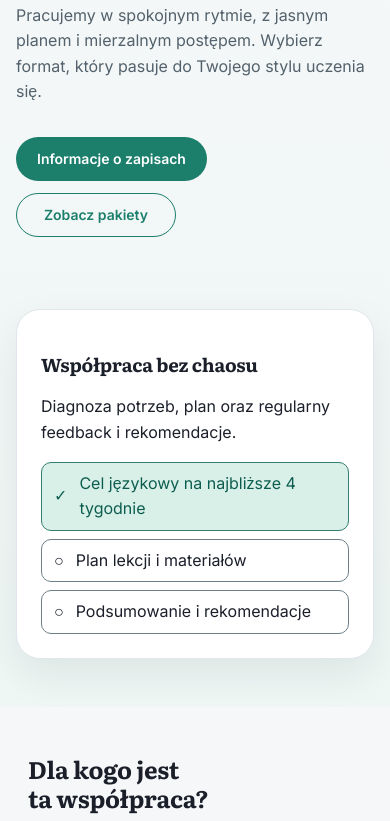
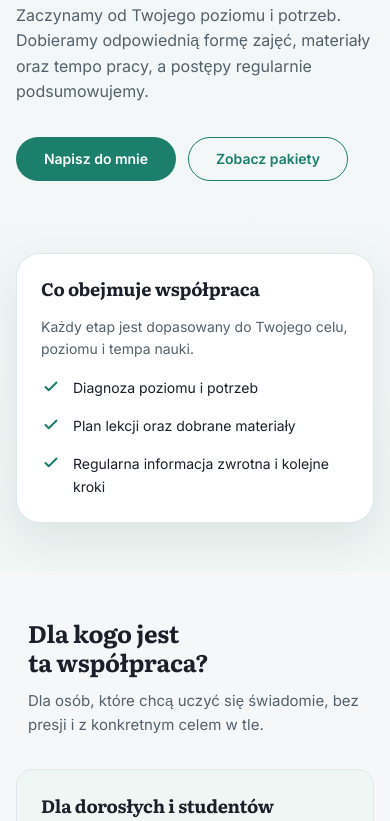
Before and after one commit to KPKrol85/education-pr01-laurenenglish, a website with bundled scripts: page uslugi.html in a window 390 px wide. Shown: the part 297-1118 px from the top of the page. Built offline with nearby package versions, Linux system fonts and the light colour scheme.

Commit message:
Refine services page hero
* replace generic hero messaging with approved service-focused copy
* update primary and secondary CTA destinations
* replace the misleading pseudo-interactive card with a semantic cooperation summary
* add decorative inline SVG checks with accessible non-interactive markup
* preserve responsive behavior across light and dark themes
* update focused interaction coverage and keep unrelated sections unchanged

```diff
--- a/css/sections/hero.css
+++ b/css/sections/hero.css
@@ -112,6 +112,51 @@
   justify-self: start;
 }
 
+.hero--services .hero__services-summary {
+  display: grid;
+  width: 100%;
+  max-width: 520px;
+  gap: var(--space-md);
+}
+
+.hero--services .hero__services-title,
+.hero--services .hero__services-description,
+.hero--services .hero__services-list {
+  margin: 0;
+}
+
+.hero--services .hero__services-title {
+  font-size: var(--text-lg);
+}
+
+.hero--services .hero__services-description {
+  color: var(--color-text-muted);
+  font-size: var(--text-sm);
+}
+
+.hero--services .hero__services-list {
+  display: grid;
+  gap: var(--space-md);
+  padding: 0;
+  list-style: none;
+  font-size: var(--text-sm);
+}
+
+.hero--services .hero__services-item {
+  display: grid;
+  grid-template-columns: 20px minmax(0, 1fr);
+  align-items: start;
+  gap: var(--space-sm);
+  min-width: 0;
+}
+
+.hero--services .hero__services-icon {
+  display: block;
+  width: 20px;
+  height: 20px;
+  color: var(--color-primary);
+}
+
 @media (min-width: 780px) {
   .hero__grid {
     grid-template-columns: repeat(2, minmax(0, 1fr));
@@ -123,8 +168,4 @@
   .hero__title {
     font-size: clamp(var(--text-3xl), calc(var(--text-2xl) + 2vw), calc(var(--text-3xl) + var(--space-xs)));
   }
-
-  .hero__subtitle {
-    font-size: var(--text-lg);
-  }
 }
--- a/uslugi.html
+++ b/uslugi.html
@@ -131,45 +131,96 @@
     <!-- shared-shell:header:end -->
 
     <main id="main">
-      <section class="section hero">
+      <section class="section hero hero--services">
         <div class="container hero__grid">
           <div class="hero__content" data-reveal>
-            <p class="hero__eyebrow">Usługi dopasowane do Twojego celu</p>
-            <h1 class="hero__title">Indywidualne wsparcie w nauce angielskiego.</h1>
+            <p class="hero__eyebrow">INDYWIDUALNE LEKCJE ANGIELSKIEGO</p>
+            <h1 class="hero__title">
+              Angielski dopasowany do Twojego celu i tempa.
+            </h1>
             <p class="hero__subtitle">
-              Pracujemy w spokojnym rytmie, z jasnym planem i mierzalnym postępem. Wybierz format,
-              który pasuje do Twojego stylu uczenia się.
+              Zaczynamy od Twojego poziomu i potrzeb. Dobieramy odpowiednią
+              formę zajęć, materiały oraz tempo pracy, a postępy regularnie
+              podsumowujemy.
             </p>
             <div class="hero__actions">
-              <a class="button button--primary" href="index.html#contact">Informacje o zapisach</a>
-              <a class="button button--secondary" href="pakiety.html#pakiety">Zobacz pakiety</a>
+              <a class="button button--primary" href="/kontakt.html#formularz"
+                >Napisz do mnie</a
+              >
+              <a class="button button--secondary" href="/pakiety.html"
+                >Zobacz pakiety</a
+              >
             </div>
           </div>
           <div class="hero__visual" data-reveal>
-            <div class="hero__card">
-              <h3 class="hero__card-title">Współpraca bez chaosu</h3>
-              <p class="hero__card-text">Diagnoza potrzeb, plan oraz regularny feedback i rekomendacje.</p>
-              <ul class="progress" role="list">
-                <li class="progress__item">
-                  <span class="progress__status is-complete">
-                    <span class="progress__icon" aria-hidden="true">✓</span>
-                    <span class="progress__label">Cel językowy na najbliższe 4 tygodnie</span>
-                  </span>
+            <aside
+              class="hero__card hero__services-summary"
+              aria-labelledby="services-summary-title"
+            >
+              <h2 class="hero__services-title" id="services-summary-title">
+                Co obejmuje współpraca
+              </h2>
+              <p class="hero__services-description">
+                Każdy etap jest dopasowany do Twojego celu, poziomu i tempa
+                nauki.
+              </p>
+              <ul class="hero__services-list">
+                <li class="hero__services-item">
+                  <svg
+                    class="hero__services-icon"
+                    viewBox="0 0 20 20"
+                    aria-hidden="true"
+                    focusable="false"
+                  >
+                    <path
+                      d="m4.5 10 3.25 3.25 7.75-7.75"
+                      fill="none"
+                      stroke="currentColor"
+                      stroke-width="2"
+                      stroke-linecap="round"
+                      stroke-linejoin="round"
+                    />
+                  </svg>
+                  <span>Diagnoza poziomu i potrzeb</span>
                 </li>
-                <li class="progress__item">
-                  <span class="progress__status">
-                    <span class="progress__icon" aria-hidden="true">○</span>
-                    <span class="progress__label">Plan lekcji i materiałów</span>
-                  </span>
+                <li class="hero__services-item">
+                  <svg
+                    class="hero__services-icon"
+                    viewBox="0 0 20 20"
+                    aria-hidden="true"
+                    focusable="false"
+                  >
+                    <path
+                      d="m4.5 10 3.25 3.25 7.75-7.75"
+                      fill="none"
+                      stroke="currentColor"
+                      stroke-width="2"
+                      stroke-linecap="round"
+                      stroke-linejoin="round"
+                    />
+                  </svg>
+                  <span>Plan lekcji oraz dobrane materiały</span>
                 </li>
-                <li class="progress__item">
-                  <span class="progress__status">
-                    <span class="progress__icon" aria-hidden="true">○</span>
-                    <span class="progress__label">Podsumowanie i rekomendacje</span>
-                  </span>
+                <li class="hero__services-item">
+                  <svg
+                    class="hero__services-icon"
+                    viewBox="0 0 20 20"
+                    aria-hidden="true"
+                    focusable="false"
+                  >
+                    <path
+                      d="m4.5 10 3.25 3.25 7.75-7.75"
+                      fill="none"
+                      stroke="currentColor"
+                      stroke-width="2"
+                      stroke-linecap="round"
+                      stroke-linejoin="round"
+                    />
+                  </svg>
+                  <span>Regularna informacja zwrotna i kolejne kroki</span>
                 </li>
               </ul>
-            </div>
+            </aside>
           </div>
         </div>
       </section>
```
Also changed, not shown: tests/e2e/interactions.spec.mjs (+3 -3 lines).
